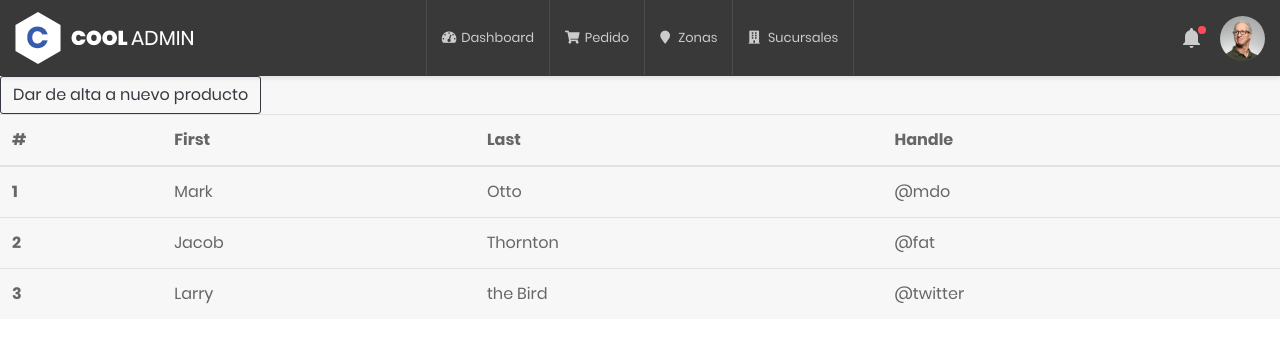
After one commit to inuyaga/ecomerce, a Django app: template templates/pedido/productos.html in a window 1280 px wide. The commit adds this page. Shown: the top 343 px of the page. Run offline with Django 3.2, Linux system fonts and the light colour scheme; the template is opened without the code that fills it, so the values that code supplies are empty; some libraries are stand-ins or nearby versions.

Commit message:
subir cosas

```diff
--- a/aplicaciones/pedido/urls.py
+++ b/aplicaciones/pedido/urls.py
@@ -1,7 +1,9 @@
 from django.contrib import admin
 from django.urls import path, include
+from aplicaciones.pedido import views
+
 app_name='pedido'
 urlpatterns = [
-    # path('admin/', admin.site.urls),
-
+    path('ProductoList/',views.ProductoLista.as_view(),name="ProductoLista"),
+    # path('ProductoList/',views.ProductoLista.as_view(),name="ProductoLista"),
 ]
--- a/templates/admin/base_ecomer.html
+++ b/templates/admin/base_ecomer.html
@@ -71,10 +71,10 @@
                                     </a>
                                     <ul class="header3-sub-list list-unstyled">
                                         <li>
-                                            <a href="index.html">Ver</a>
+                                            <a href="{% url 'pedido:ProductoLista' %}">Productos</a>
                                         </li>
                                         <li>
-                                            <a href="index.html">Crear</a>
+                                            <a href="index.html">Pedidos</a>
                                         </li>
                                     </ul>
                                 </li>
--- /dev/null
+++ b/templates/pedido/productos.html
@@ -0,0 +1,40 @@
+{% extends 'admin/base_ecomer.html'%}
+{% block contenido %}
+<div class="container">
+<div class="row">
+    <button type="button" class="btn btn-outline-dark">Dar de alta a nuevo producto</button>
+</div>
+<div class="row">
+    <table class="table">
+        <thead>
+            <tr>
+                <th scope="col">#</th>
+                <th scope="col">First</th>
+                <th scope="col">Last</th>
+                <th scope="col">Handle</th>
+            </tr>
+        </thead>
+        <tbody>
+            <tr>
+                <th scope="row">1</th>
+                <td>Mark</td>
+                <td>Otto</td>
+                <td>@mdo</td>
+            </tr>
+            <tr>
+                <th scope="row">2</th>
+                <td>Jacob</td>
+                <td>Thornton</td>
+                <td>@fat</td>
+            </tr>
+            <tr>
+                <th scope="row">3</th>
+                <td>Larry</td>
+        <td>the Bird</td>
+        <td>@twitter</td>
+    </tr>
+</tbody>
+</table>
+</div><!--fin fil-->
+</div><!--fin de container-->
+{% endblock contenido %}
```
Also changed, not shown: aplicaciones/pedido/forms.py (added, +11 -0 lines), aplicaciones/pedido/views.py (+12 -1 lines), templates/hola.html (deleted).
